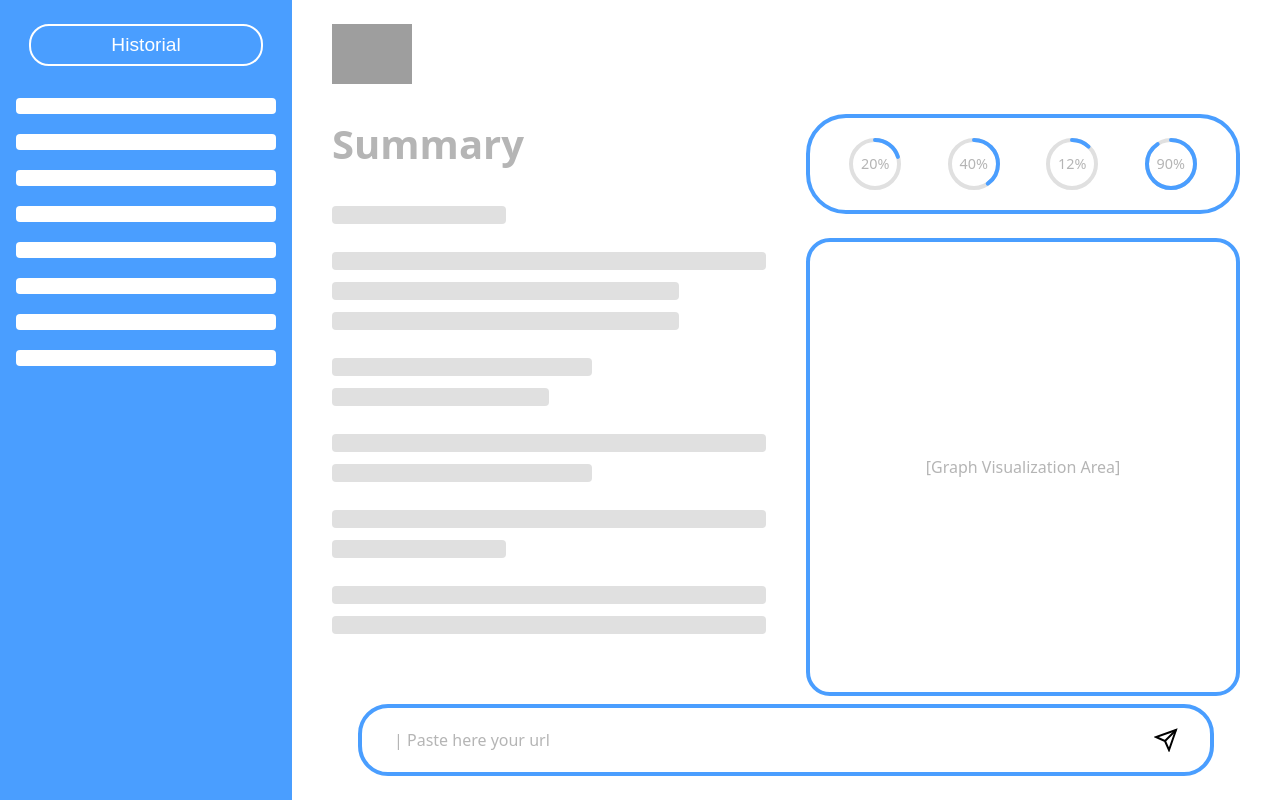
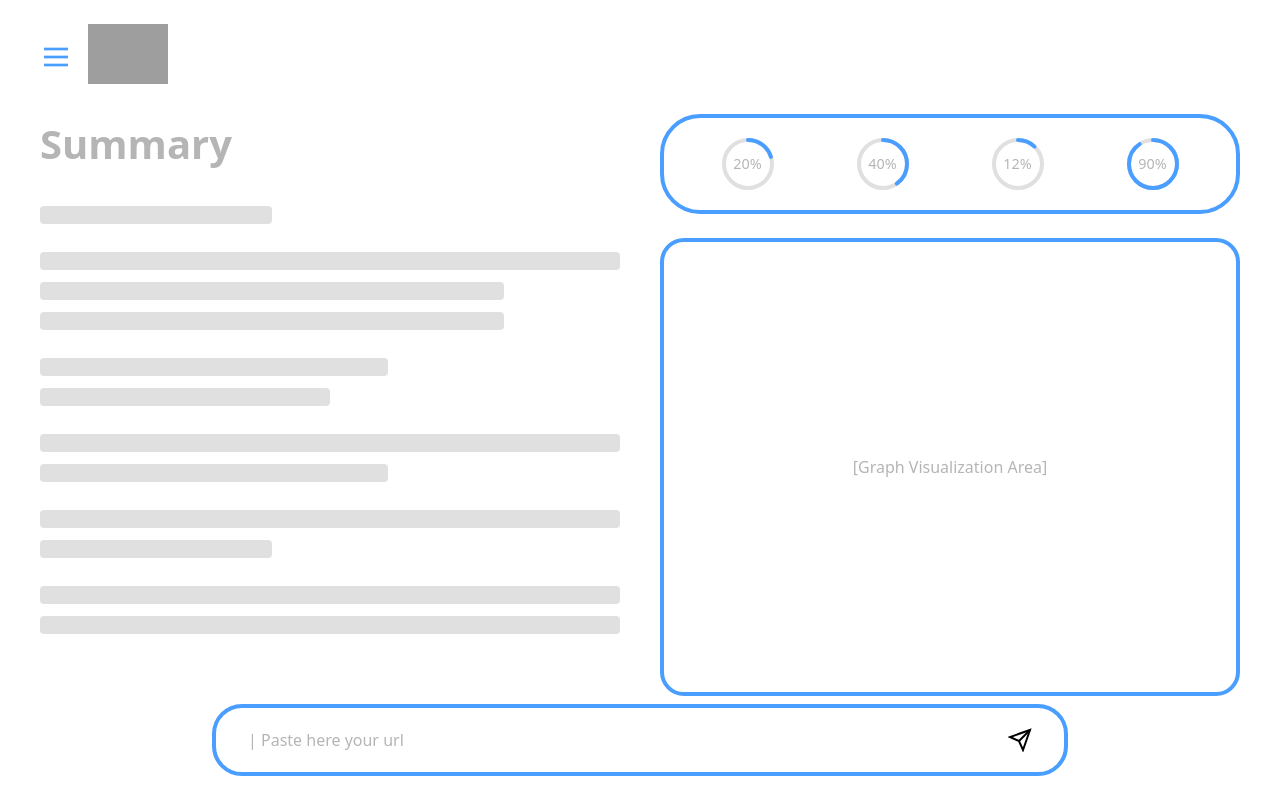
Before and after one commit to DaWaildHorse/Synapse, a React (Vite) app: page /results in a window 1280 px wide. Built offline with nearby package versions, Linux system fonts and the light colour scheme; grey boxes are pictures that could not be loaded.

Commit message:
Added HomePage & Sidebar

```diff
--- a/src/components/HomePage.tsx
+++ b/src/components/HomePage.tsx
@@ -1,30 +1,41 @@
 import { useState } from 'react';
 import { useNavigate } from 'react-router-dom';
+import Sidebar from './Sidebar';
 import './HomePage.css';
 
 export default function HomePage() {
   const [message, setMessage] = useState('');
+  const [isSidebarOpen, setIsSidebarOpen] = useState(false);
   const navigate = useNavigate();
 
   const handleSend = () => {
     if (message.trim()) {
       console.log('Sending:', message);
       setMessage('');
+      navigate('/results');
     }
   };
 
   const handleKeyDown = (e: React.KeyboardEvent) => {
     if (e.key === 'Enter' && !e.shiftKey) {
       e.preventDefault();
-      navigate('/results');
+      handleSend();
     }
   };
 
   return (
     <div className="home-container">
+      {/* Componente del Menú Lateral */}
+      <Sidebar isOpen={isSidebarOpen} onClose={() => setIsSidebarOpen(false)} />
+
       <header className="header">
         <div className="header-left">
-          <button className="icon-btn menu-btn" aria-label="Menu">
+          {/* Botón de Hamburguesa conectado al estado */}
+          <button
+            className="icon-btn menu-btn"
+            aria-label="Menu"
+            onClick={() => setIsSidebarOpen(true)}
+          >
             <svg width="32" height="32" viewBox="0 0 24 24" fill="none" stroke="#4A9EFF" strokeWidth="2">
               <line x1="3" y1="6" x2="21" y2="6" />
               <line x1="3" y1="12" x2="21" y2="12" />
@@ -32,7 +43,6 @@
             </svg>
           </button>
           <div className="app-logo">
-            {/* Replace with your app icon */}
             <img src="/app-logo.png" alt="App Logo" />
           </div>
         </div>
--- a/src/components/ResultPage.tsx
+++ b/src/components/ResultPage.tsx
@@ -1,4 +1,5 @@
 import { useState } from 'react';
+import Sidebar from './Sidebar';
 import './ResultsPage.css';
 
 // Componente auxiliar para los anillos de progreso
@@ -30,6 +31,7 @@
 
 export default function ResultsPage() {
   const [message, setMessage] = useState('');
+  const [isSidebarOpen, setIsSidebarOpen] = useState(false);
 
   const handleSend = () => {
     if (message.trim()) {
@@ -47,20 +49,25 @@
 
   return (
     <div className="results-container">
-      {/* Sidebar Historial */}
-      <aside className="sidebar">
-        <button className="history-btn">Historial</button>
-        <div className="skeleton-list">
-          {[...Array(8)].map((_, i) => (
-            <div key={i} className="skeleton-item sidebar-skeleton" />
-          ))}
-        </div>
-      </aside>
+      {/* Componente del Menú Lateral Desplegable */}
+      <Sidebar isOpen={isSidebarOpen} onClose={() => setIsSidebarOpen(false)} />
 
       {/* Main Content */}
       <main className="results-main">
-        {/* Logo Header */}
-        <header className="results-header">
+        {/* Logo Header con el botón de hamburguesa */}
+        <header className="results-header" style={{ display: 'flex', alignItems: 'center', gap: '16px' }}>
+          <button
+            className="icon-btn menu-btn"
+            aria-label="Menu"
+            onClick={() => setIsSidebarOpen(true)}
+            style={{ padding: 0 }}
+          >
+            <svg width="32" height="32" viewBox="0 0 24 24" fill="none" stroke="#4A9EFF" strokeWidth="2">
+              <line x1="3" y1="6" x2="21" y2="6" />
+              <line x1="3" y1="12" x2="21" y2="12" />
+              <line x1="3" y1="18" x2="21" y2="18" />
+            </svg>
+          </button>
           <div className="app-logo-small">
             <img src="/app-logo.png" alt="App Logo" />
           </div>
--- /dev/null
+++ b/src/components/Sidebar.css
@@ -0,0 +1,30 @@
+.sidebar-overlay-menu {
+  position: fixed;
+  top: 0;
+  left: -300px; /* Oculto por defecto */
+  width: 260px;
+  height: 100vh;
+  background-color: #4A9EFF;
+  display: flex;
+  flex-direction: column;
+  align-items: center;
+  padding: 24px 16px;
+  gap: 32px;
+  transition: left 0.3s ease-in-out;
+  z-index: 1000;
+}
+
+.sidebar-overlay-menu.open {
+  left: 0; /* Aparece suavemente */
+}
+
+.sidebar-overlay {
+  position: fixed;
+  top: 0;
+  left: 0;
+  width: 100vw;
+  height: 100vh;
+  background-color: rgba(0, 0, 0, 0.4);
+  z-index: 999;
+  backdrop-filter: blur(2px);
+}
--- /dev/null
+++ b/src/components/Sidebar.tsx
@@ -0,0 +1,24 @@
+import './Sidebar.css';
+
+interface SidebarProps {
+  isOpen: boolean;
+  onClose: () => void;
+}
+
+export default function Sidebar({ isOpen, onClose }: SidebarProps) {
+  return (
+    <>
+      {/* Fondo oscuro que permite cerrar el menú al hacer clic afuera */}
+      {isOpen && <div className="sidebar-overlay" onClick={onClose}></div>}
+
+      <aside className={`sidebar-overlay-menu ${isOpen ? 'open' : ''}`}>
+        <button className="history-btn">Historial</button>
+        <div className="skeleton-list">
+          {[...Array(8)].map((_, i) => (
+            <div key={i} className="skeleton-item sidebar-skeleton" />
+          ))}
+        </div>
+      </aside>
+    </>
+  );
+}
```
